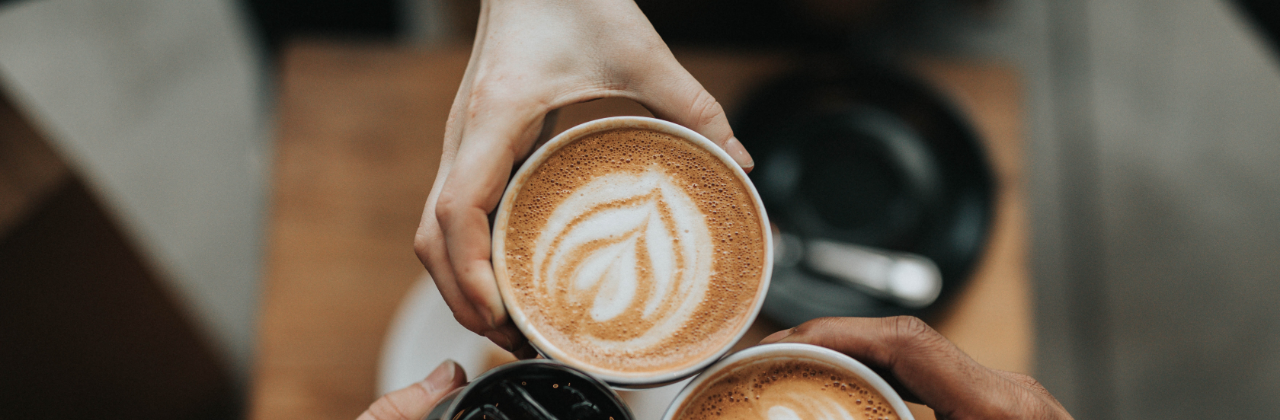
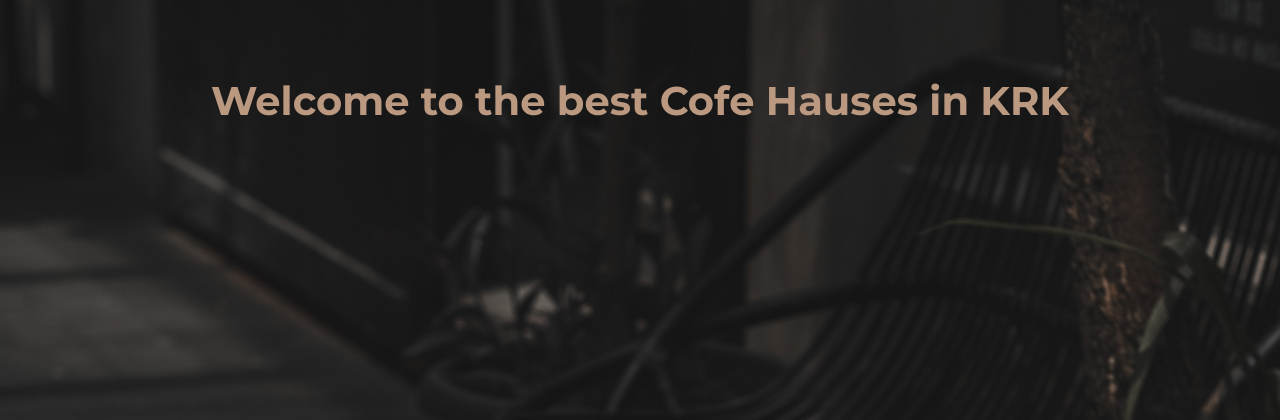
Before and after one commit to matzieba/cofehause, a Flask app: page / in a window 1280 px wide. Shown: the top 420 px of the page. Run offline with Flask 2, Linux system fonts and the light colour scheme; some libraries are stand-ins or nearby versions.

Commit message:
background update

```diff
--- a/static/css/styles.css
+++ b/static/css/styles.css
@@ -1,9 +1,19 @@
 body {
     font-family: 'Montserrat';
+    text-align:center;
+
 }
 .jumbotron{
-     background-image: url("../img/back.jpg");
+     background-image: url("../img/back1.jpg");
      background-size: cover;
      background-repeat: no-repeat;
+}
 
+h1 {
+    color: #BB9981;
+    font-weight:700;
 }
+
+.head {
+    padding-top:6%;
+}
--- a/templates/index.html
+++ b/templates/index.html
@@ -1,5 +1,8 @@
 {% include "header.html" %}
 <body class="jumbotron">
+<div class = 'head'>
+    <h1>Welcome to the best Cofe Hauses in KRK</h1>
+</div>
 
 </body>
 {% include "footer.html" %}
```
Also changed, not shown: static/img/back1.jpg (added).
